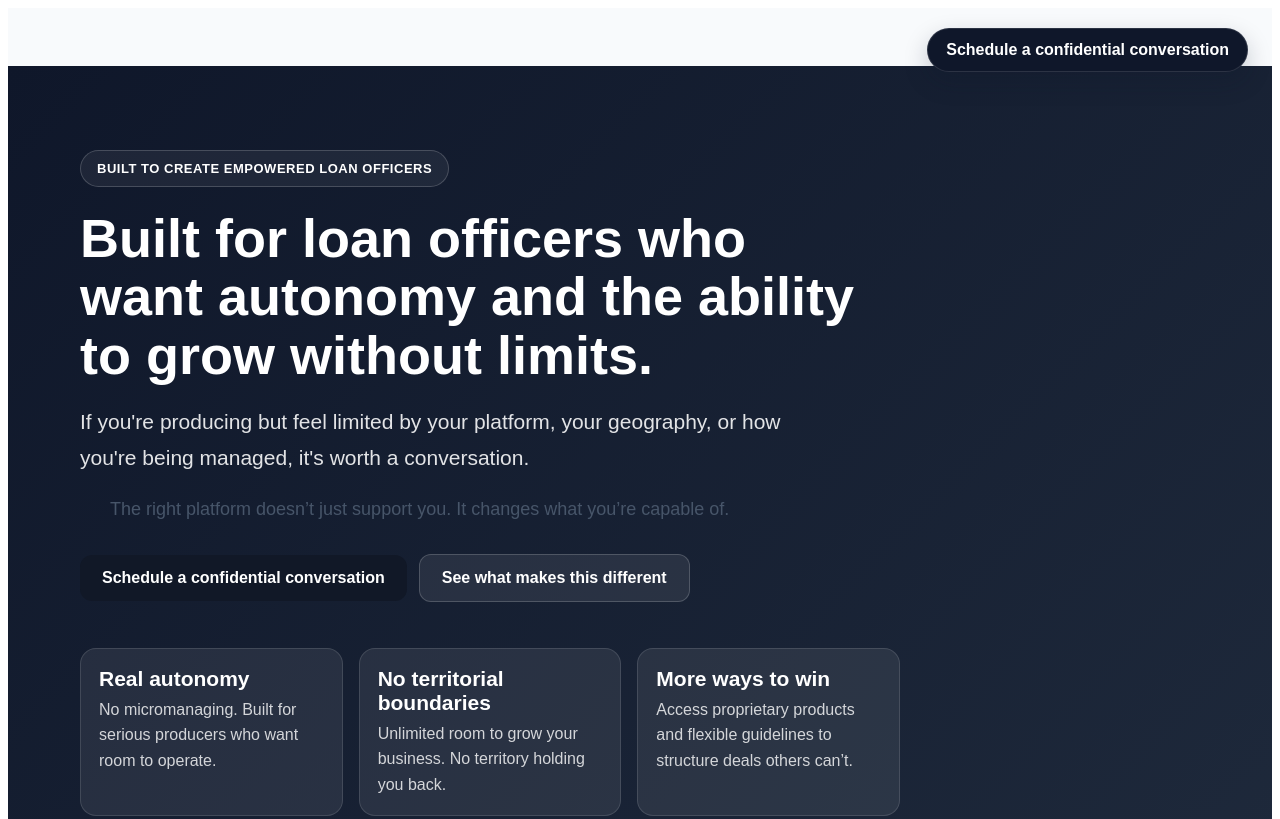
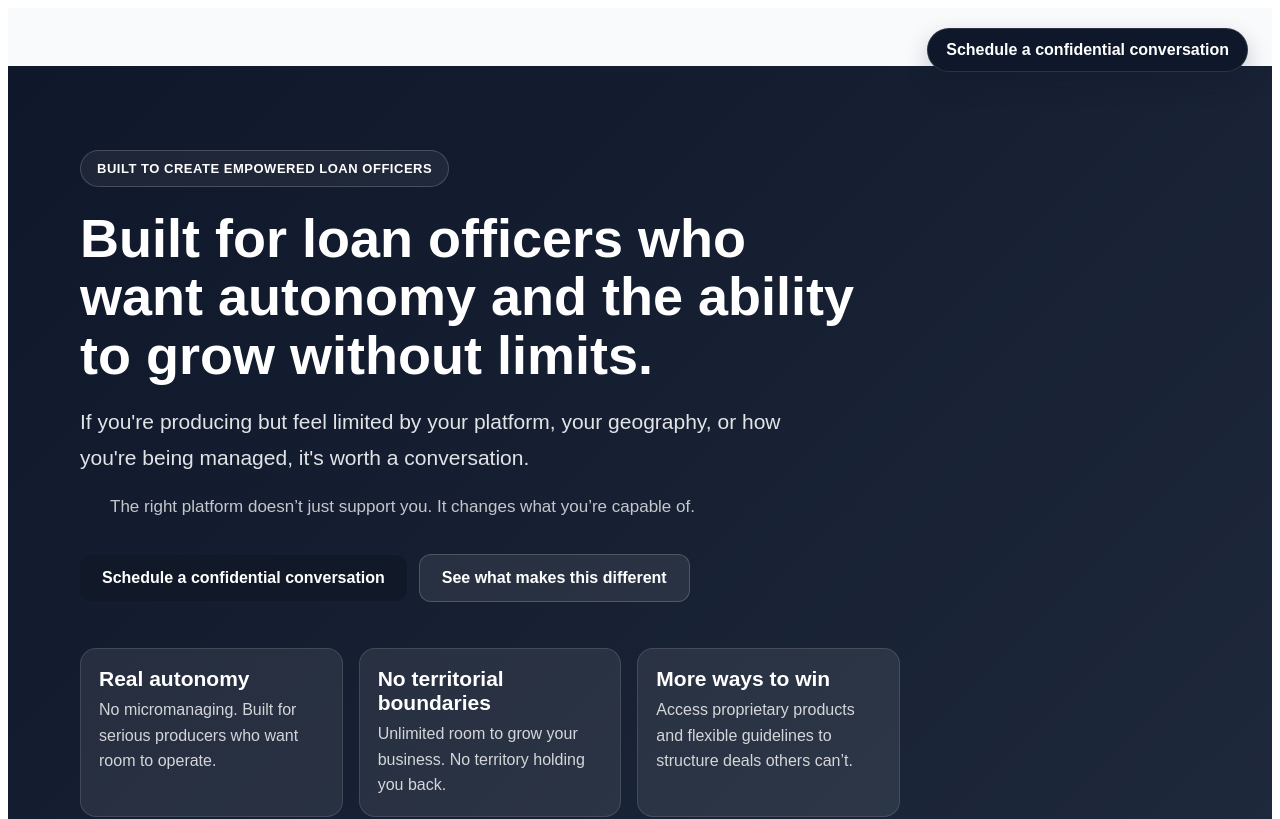
Before and after one commit to cadickie/empoweredlo, a Next.js app: page / in a window 1280 px wide. Shown: the top 819 px of the page. Built offline with nearby package versions, Linux system fonts and the light colour scheme.

Commit message:
Update page.jsx

```diff
--- a/app/page.jsx
+++ b/app/page.jsx
@@ -144,13 +144,13 @@ export default function Home() {
               If you're producing but feel limited by your platform, your geography, or how you're being managed, it's worth a conversation.
             </p>
 
-           <p
+          <p
   style={{
     maxWidth: "760px",
-    margin: "0 auto 28px",
-    color: "#475569",
-    lineHeight: 1.8,
-    fontSize: "18px",
+    margin: "12px auto 32px",
+    color: "rgba(255,255,255,0.75)",
+    lineHeight: 1.7,
+    fontSize: "17px",
   }}
 >
   The right platform doesn’t just support you. It changes what you’re capable of.
```
